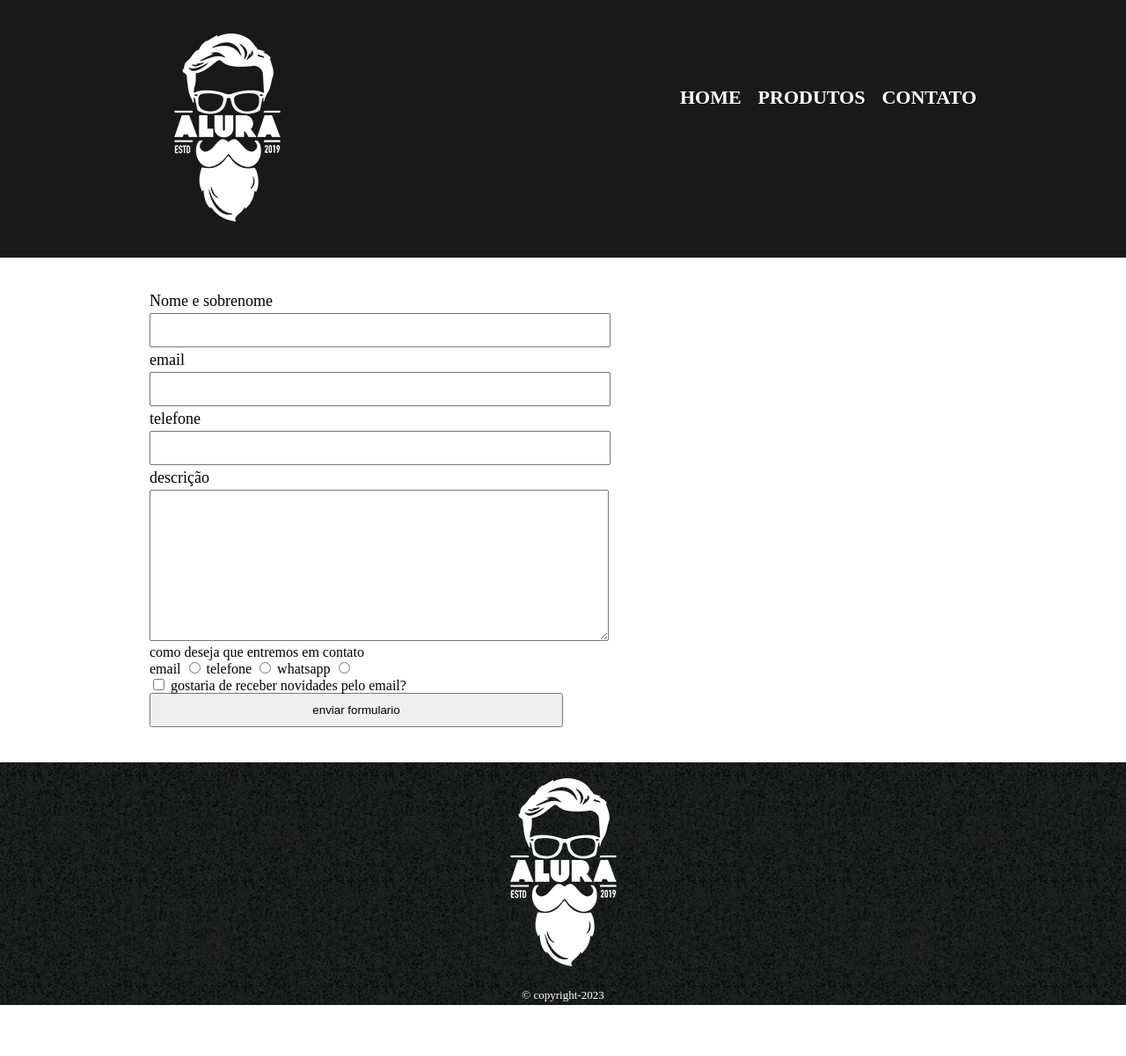
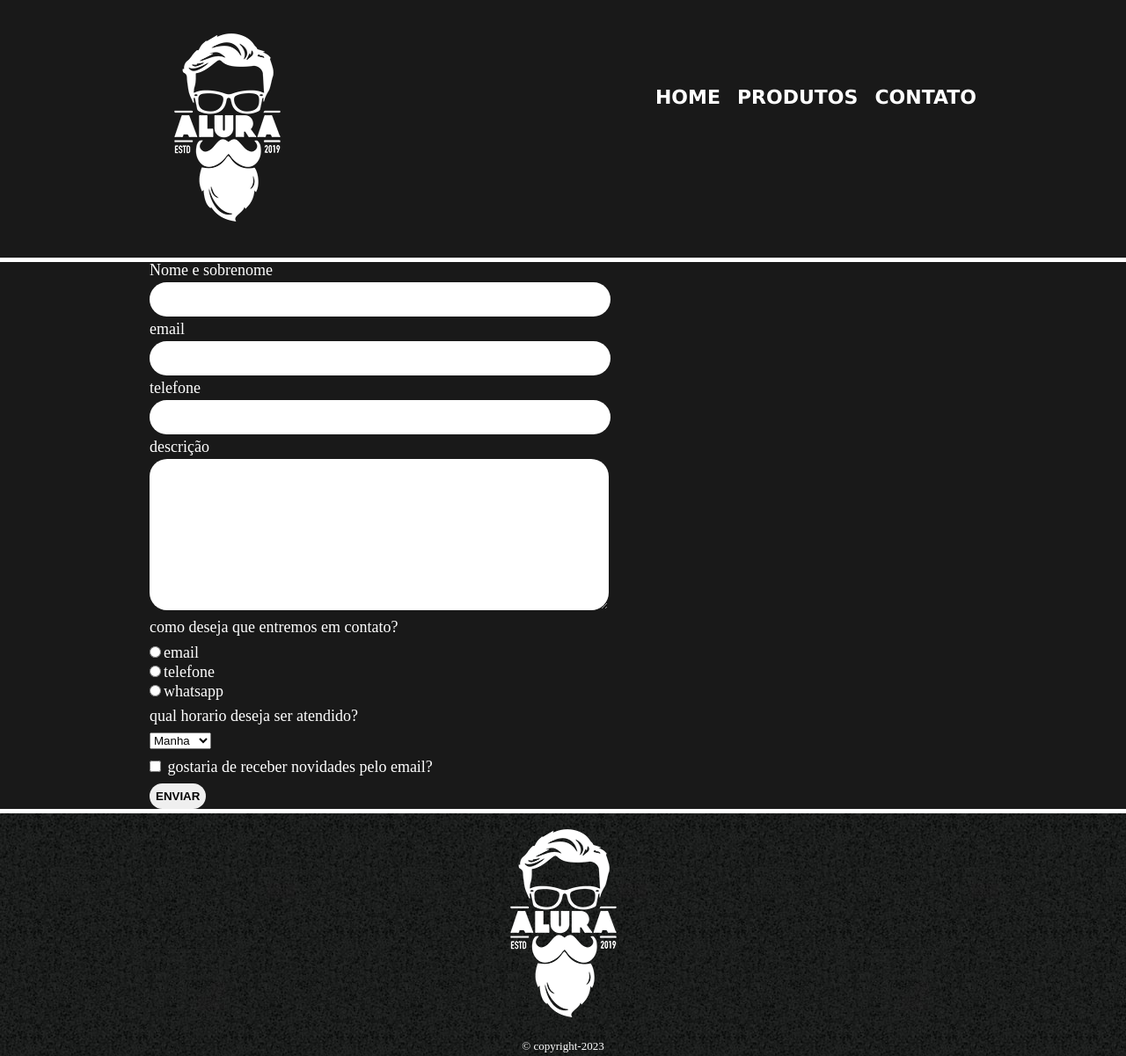
Before and after one commit to Patick-gu/lamborgni, a plain HTML site: page contato.html in a window 1280 px wide. Shown: the whole page at 88% size. Before the commit the page ends 1143 px from the top, so only its background shows below. Drawn offline with Linux system fonts and the light colour scheme.

Commit message:
atualizado

```diff
--- a/contato.css
+++ b/contato.css
@@ -1,30 +1,31 @@
+
 #cabecalho{
     background: #191919;
 }
 .X{
-    width: 940px;
-    margin: 5px auto;
+    background: #191919;
 }
 #rodape{
     background: url(imagens/bg.jpg);
     text-align: center;
     margin-top: 5px;
 }
-#nav .li{
+nav li{
     display: inline;
     margin: 0 0 0 15px;
 }
-#nav{
+nav{
     position: absolute;
     top:100px;
     right: 0;
 }
-#nav a{
+nav a{
     text-transform: uppercase;
     text-decoration:none;
     color:#FFFFFF;
     font-weight: bold;
     font-size: 22px;
+    font-family:Verdana, Geneva, Tahoma, sans-serif;
 
 }
 .estrutura{
@@ -34,7 +35,7 @@
     padding: 20px 0;
 }
 
-li a:hover {
+li a:hover{
     color: #05f2f291;
  text-decoration: double;
 }
@@ -57,7 +58,60 @@
     margin: 0 0 5px;
     padding: 10px 25px;
     width: 50%;
+    border-radius: 20px;
+    border-color: transparent;
 }
+
 form{
-    margin: 40px 0;
+
+    width: 940px;
+    margin: 5px auto;
+
 }
+div label{
+    display:block;
+    margin: 3px 0 ;
+    font-size: 18px;
+}
+#enviar{
+    width: auto;
+    display: block;
+    margin-top: 10px;
+    padding: 5px;
+    text-transform: uppercase;
+    font-weight: bolder;
+    border-radius: 20px;
+    border-color: transparent;
+
+
+}
+#enviar:hover{
+    background: #05f2f263;
+    color: #f0f0f0ef;
+}
+
+#contatos{
+    width: auto;
+    margin: 5px auto;
+}
+
+.L:hover{
+    font-size:20px ;
+}
+#radio-email, #radio-telefone, #radio-whatsapp, #A{
+    margin: 3px 3px 1px 0;
+
+}
+select{
+    display: block;
+    width: 70px ;
+    margin: 10px 0 10px 0;
+    padding: 0;
+}
+.paragrafo{
+    font-size: 18px;
+    margin: 10px 0 10px 0;
+}
+.label, .paragrafo, label{
+    color: #ffffff;
+}
--- a/contato.html
+++ b/contato.html
@@ -1,3 +1,59 @@
+<!--
+<!DOCTYPE html>
+<html lang="pt">
+<head>
+    <meta charset="UTF-8">
+    <title>contato</title>
+    <link rel="stylesheet" href="reset.css">
+    <link rel="stylesheet" href="contato.css">
+</head>
+<body>
+    <header>
+        <div class="cabecalho">
+         <h1><img src="imagens/logo-branco.png" ></h1>
+            <nav>
+                <ul>
+                    <li><a href="index.html">Home</a></li>
+                    <li><a href="coisas.html">Produtos</a></li>
+                    <li><a href="contato.html">Contato</a></li>
+                </ul>
+            </nav>
+        </div>
+    </header>
+    <main>
+        <form>
+            <label for="nome" class="padrao" >Nome</label >
+            <input type="text" id="Nome" class="padrao">
+
+            <label for="Email" class="padrao">Email</label>
+            <input type="text" id="Email" class="padrao">
+
+            <label for="Telefone" class="padrao">Telefone</label>
+            <input type="text" id="Telefone" class="padrao">
+
+            <label for="Descricao" class="padrao">Descricao</label >
+            <textarea id="Descricao" cols="70" rows="10" class="padrao" ></textarea>
+
+            <input type="radio" id="radio-Email" name="contatos">
+            <label for="radio-Email">Email</label>
+                <br>
+            <input type="radio" id="radio-Whatsapp" name="contatos">
+            <label for="radio-Whatsapp">Whatsapp</label>
+                <br>
+            <input type="radio" id="radio-Telefone" name="contatos">
+            <label for="radio-Telefone">Telefone</label>
+
+
+            <label for="H" ><input type="checkbox" id="H"> deseja </label>
+
+
+            <input type="submit" value="enviar">
+        </form>
+    </main>
+
+</body>
+</html>
+-->
 <!DOCTYPE html>
 <html lang="en">
 <head>
@@ -12,11 +68,11 @@
     <header id="cabecalho">
         <div class="estrutura">
          <h1 id="h1"><img src="imagens/logo-branco.png" ></h1>
-            <nav id="nav">
+            <nav >
                 <ul id="ul">
-                    <li class="li"><a href="index.html">Home</a></li>
-                    <li class="li"><a href="coisas.html">Produtos</a></li>
-                    <li class="li"><a href="contato.html">Contato</a></li>
+                    <li ><a href="index.html">Home</a></li>
+                    <li ><a href="produtos.html">Produtos</a></li>
+                    <li ><a href="contato.html">Contato</a></li>
                 </ul>
             </nav>
         </div>
@@ -40,19 +96,24 @@
 
 
 
-            <div >
-                <p> como deseja que entremos em contato</p>
-                <label for="radio-email">email</label>
-                <input type="radio" value="email" id="radio-email" name="contato">
+            <div id="contatos">
+                <p class="paragrafo"> como deseja que entremos em contato?</p>
+                <label for="radio-email" class="L"> <input type="radio" value="email" id="radio-email" name="contato">email</label>
 
-                <label for="radio-telefone">telefone</label>
-                <input type="radio" value="telefone" id="radio-telefone" name="contato">
 
-                <label for="radio-whatsapp">whatsapp</label>
-                <input type="radio" value="whatsapp" id="radio-whatsapp" name="contato">
+                <label for="radio-telefone" class="L"> <input type="radio" value="telefone" id="radio-telefone" name="contato">telefone</label>
+
+
+                <label for="radio-whatsapp" class="L"> <input type="radio" value="whatsapp" id="radio-whatsapp" name="contato">whatsapp</label>
             </div>
-            <label for="A"><input type="checkbox"> gostaria de receber novidades pelo email?</label>
-            <input type="submit" value="enviar formulario" class="input-p">
+            <p class="paragrafo">qual horario deseja ser atendido?</p>
+            <select>
+                <option>Manha</option>
+                <option>Tarde</option>
+                <option>Noite</option>
+            </select>
+            <label for="A" class="paragrafo"><input type="checkbox" id="A" > gostaria de receber novidades pelo email?</label>
+            <input type="submit" value="enviar" id="enviar">
         </form>
     </main>
     <footer id="rodape">
--- a/produtos.css
+++ b/produtos.css
@@ -16,6 +16,7 @@
     color:#FFFFFF;
     font-weight: bold;
     font-size: 22px;
+    font-family:Verdana, Geneva, Tahoma, sans-serif;
 
 }
 .menu{
--- a/style.css
+++ b/style.css
@@ -1,6 +1,4 @@
-body{
 
-}
 p{
     text-align: center;
 
@@ -41,3 +39,22 @@
 #ben{
     width: 50%;
 }
+footer{
+    height: 286px;
+    background: url(imagens/bg.jpg);
+    text-align: center;
+    margin-top: 5px;
+
+}
+
+footer p {
+    font-size: 13px;
+    color: #FFFFFF;
+    padding: 5px 0;
+}
+.fundo{
+    margin: 5px 5px;
+}
+main{
+    width: 940px;
+}
```
Also changed, not shown: index.html (+12 -1 lines), produtos.html (+1 -1 lines).
